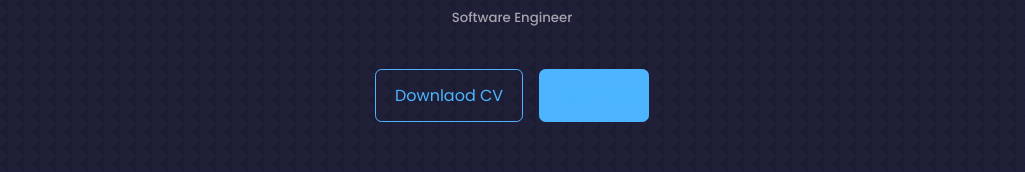
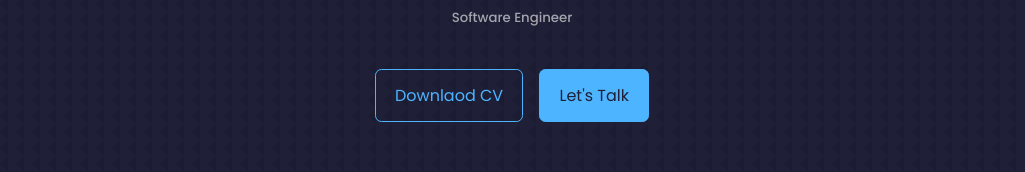
Before and after one commit to IbrahimMalgwi/Ibrahim-Portfolio, a React (Create React App) app: page / in a window 1280 px wide. Shown: the part 196-368 px from the top of the page, without its empty margins (128-1153 px from the left). Built offline with nearby package versions, Linux system fonts and the light colour scheme.

Commit message:
index css refactor

```diff
--- a/src/index.css
+++ b/src/index.css
@@ -102,7 +102,7 @@ a:hover {
 
 .btn-primary {
    background: var(--color-primary);
-   columns: var(--color-bg);
+   color: var(--color-bg);
 }
 
 img {
```
